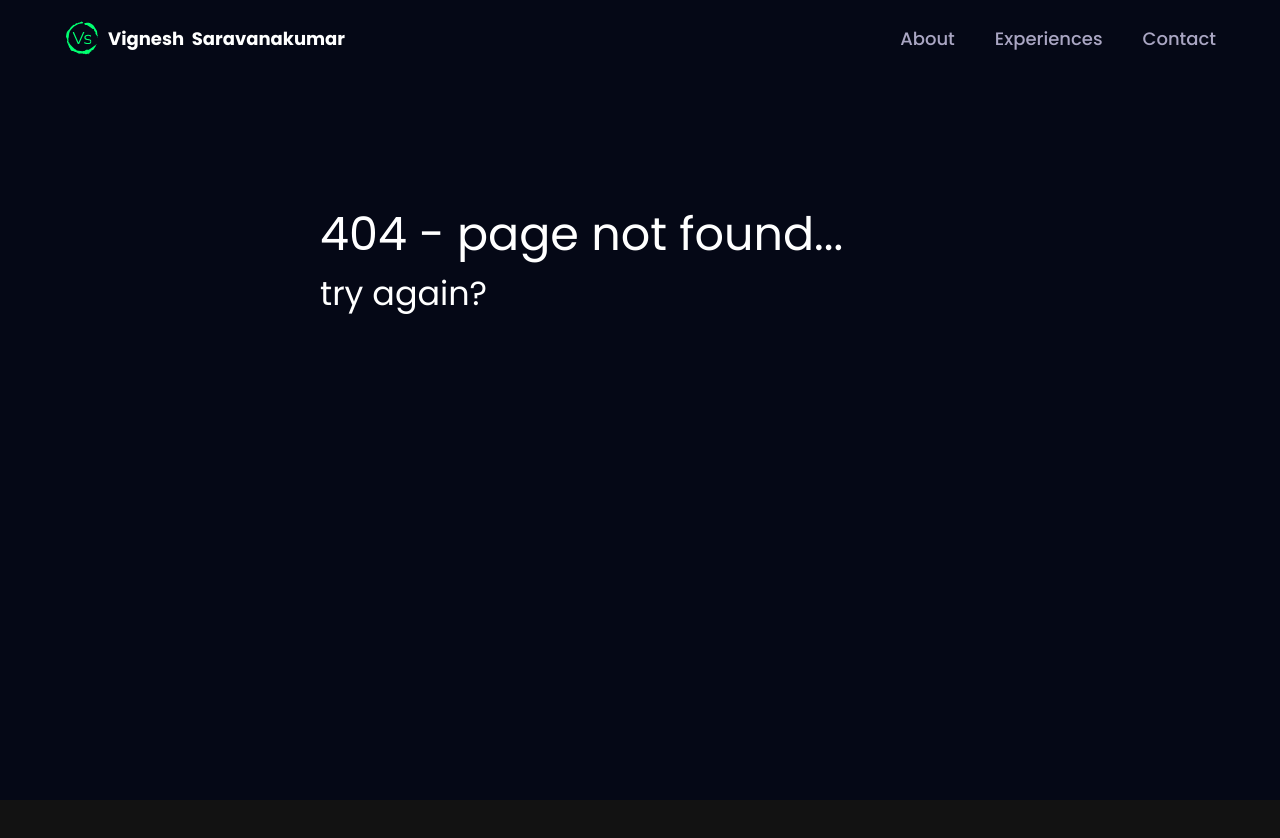
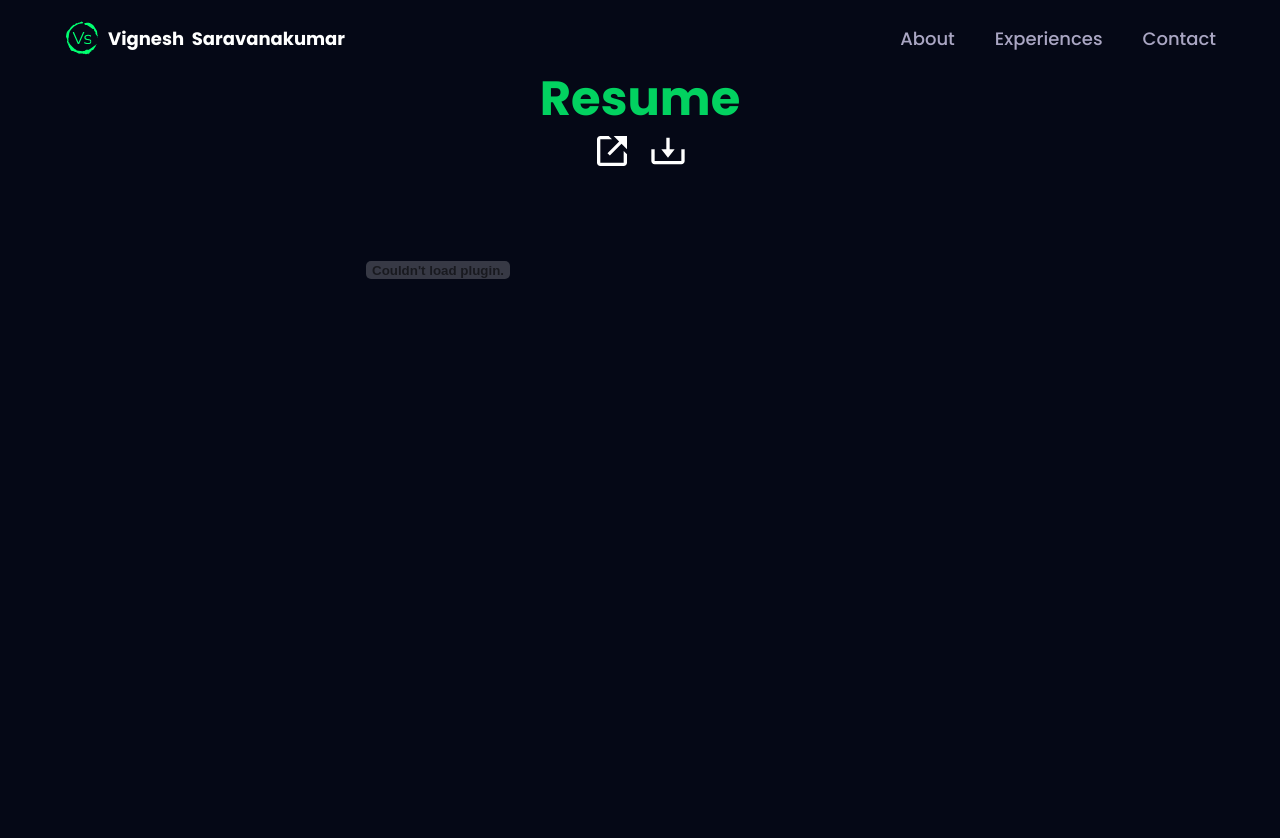
Before and after one commit to vigneshsaravanakumar404/portfolio-website, a React (Vite) app: page /resume in a window 1280 px wide. Before the commit this address had no page. Shown: the top 838 px of the page. Before the commit the page ends 800 px from the top, so only its background shows below. Built offline with nearby package versions, Linux system fonts and the light colour scheme.

Commit message:
Titles + Resume + Resume Download + 404 Page
Signed-off-by: Vignesh Saravanakumar <10021913@sbstudents.org>

```diff
--- a/src/404.jsx
+++ b/src/404.jsx
@@ -1,8 +1,5 @@
-import { BrowserRouter, Route, Routes } from "react-router-dom";
-import React from "react";
-import ReactDOM from "react-dom/client";
+import React, { useEffect } from 'react';
 import "./index.css";
-import { styles } from "./styles"
 import { Navbar } from "./components";
 //TODO: replace navbar so it actually works
 
@@ -11,7 +8,7 @@ const NotFound = () => {
     <section className={`relative w-full h-screen mx-auto`}>
       <div className={`fourofourcenter`}>
         404 - page not found...
-        <p style={{fontSize:"2.61vw"}}>try again?</p>
+        <p style={{ fontSize: "2.61vw" }}>try again?</p>
       </div>
     </section>
   );
@@ -19,13 +16,17 @@ const NotFound = () => {
 
 
 const Fourofour = () => {
+  useEffect(() => {
+    document.title = "Vignesh | 404";
+  }, []);
+
   return (
-      <div className='relative z-0 bg-primary'>
-        <div className='bg-cover bg-no-repeat bg-center'>
-          <Navbar />
-          <NotFound />
-        </div>
+    <div className='relative z-0 bg-primary'>
+      <div className='bg-cover bg-no-repeat bg-center'>
+        <Navbar />
+        <NotFound />
       </div>
+    </div>
   );
 };
 
--- a/src/App.jsx
+++ b/src/App.jsx
@@ -1,6 +1,12 @@
 import { About, Contact, Experience, Hero, Navbar, Works, StarsCanvas } from "./components";
+import React, { useEffect } from 'react';
 
 const App = () => {
+
+  useEffect(() => {
+    document.title = "Vignesh | Portfolio";
+  }, []);
+
   return (
       <div className='relative z-0 bg-primary'>
         <div className='bg-cover bg-no-repeat bg-center'>
--- /dev/null
+++ b/src/PdfViewer.jsx
@@ -0,0 +1,26 @@
+import React, { useEffect } from 'react';
+import resumePDF from './assets/[Vignesh] Resume.pdf'; // Adjust the path as needed
+
+
+const PdfViewer = () => {
+
+  useEffect(() => {
+    document.title = "Vignesh | PDF Viewer";
+  }, []);
+
+  return (
+
+    <div style={{ height: '100vh', width: '100vw' }}>
+      <object
+        data={resumePDF}
+        type="application/pdf"
+        style={{ width: '100%', height: '100%' }}
+        aria-label="PDF Resume"
+      >
+        <embed src={resumePDF} type="application/pdf" />
+      </object>
+    </div>
+  );
+};
+
+export default PdfViewer;
--- /dev/null
+++ b/src/Resume.jsx
@@ -0,0 +1,61 @@
+import React, { useEffect } from "react";
+import "./index.css";
+import { Navbar } from "./components";
+
+const Resume = () => {
+    const resumePath = "src/assets/[Vignesh] Resume.pdf"; // Replace with the actual URL to your resume PDF
+
+    useEffect(() => {
+        document.title = "Vignesh | Resume";
+    }, []);
+
+    return (
+        <div className='relative z-0 bg-primary'>
+            <div className='bg-cover bg-no-repeat bg-center'>
+                <Navbar />
+                <div className='flex flex-col items-center justify-center' style={{ paddingTop: '75px' }}>
+                    <h1 className='text-5xl font-bold text-white' style={{ color: '#02D260' }}>Resume</h1>
+                </div>
+                <section className={`relative w-full h-screen mx-auto flex flex-col items-center justify-center`}>
+                    <div className="flex mb-4">
+                        <div title="Open" className="h-14 w-14 bg-dark-gray rounded-md flex justify-center items-center hover:bg-slate-600">
+                            <a href="/resume/Resume.pdf" target="_blank">
+                                <div className="relative h-10 w-10">
+                                    <div>
+                                        <svg stroke="currentColor" fill="currentColor" strokeWidth="0" viewBox="0 0 24 24" className="w-full h-full" xmlns="http://www.w3.org/2000/svg" style={{ color: 'white' }}>
+                                            <path d="m13 3 3.293 3.293-7 7 1.414 1.414 7-7L21 11V3z"></path>
+                                            <path d="M19 19H5V5h7l-2-2H5c-1.103 0-2 .897-2 2v14c0 1.103.897 2 2 2h14c1.103 0 2-.897 2-2v-5l-2-2v7z"></path>
+                                        </svg>
+                                    </div>
+                                </div>
+                            </a>
+                        </div>
+
+                        <div title="Download" className="h-14 w-14 bg-dark-gray rounded-md flex justify-center items-center hover:bg-slate-600">
+                            <a href={resumePath} download="">
+                                <div className="relative h-10 w-10">
+                                    <div>
+                                        <svg stroke="currentColor" fill="currentColor" strokeWidth="0" viewBox="0 0 24 24" className="w-full h-full" xmlns="http://www.w3.org/2000/svg" style={{ color: 'white' }}>
+                                            <path d="m12 16 4-5h-3V4h-2v7H8z"></path>
+                                            <path d="M20 18H4v-7H2v7c0 1.103.897 2 2 2h16c1.103 0 2-.897 2-2v-7h-2v7z"></path>
+                                        </svg>
+                                    </div>
+                                </div>
+                            </a>
+                        </div>
+                    </div>
+                    <object
+                        data={resumePath}
+                        type="application/pdf"
+                        style={{ width: '55%', height: '100%' }}
+                        aria-label="PDF Resume"
+                    >
+                        <embed src={resumePath} type="application/pdf" />
+                    </object>
+                </section>
+            </div>
+        </div>
+    );
+};
+
+export default Resume;
--- a/src/main.jsx
+++ b/src/main.jsx
@@ -1,9 +1,10 @@
 import React from "react";
 import ReactDOM from "react-dom/client";
 import { Route, Routes, BrowserRouter } from "react-router-dom";
-
 import App from "./App";
-import Fourofour from "./404"
+import Fourofour from "./404";
+import Resume from "./Resume";
+import PdfViewer from "./PdfViewer"; // Import the new component
 import "./index.css";
 
 ReactDOM.createRoot(document.getElementById("root")).render(
@@ -11,6 +12,8 @@ ReactDOM.createRoot(document.getElementById("root")).render(
     <BrowserRouter>
       <Routes>
         <Route path="/" element={<App />} />
+        <Route path="/resume" element={<Resume />} />
+        <Route path="/resume/Resume.pdf" element={<PdfViewer />} />
         <Route path="*" element={<Fourofour />} />
       </Routes>
     </BrowserRouter>
```
Also changed, not shown: 1 other file (tests, documents, lock files or other folders).
